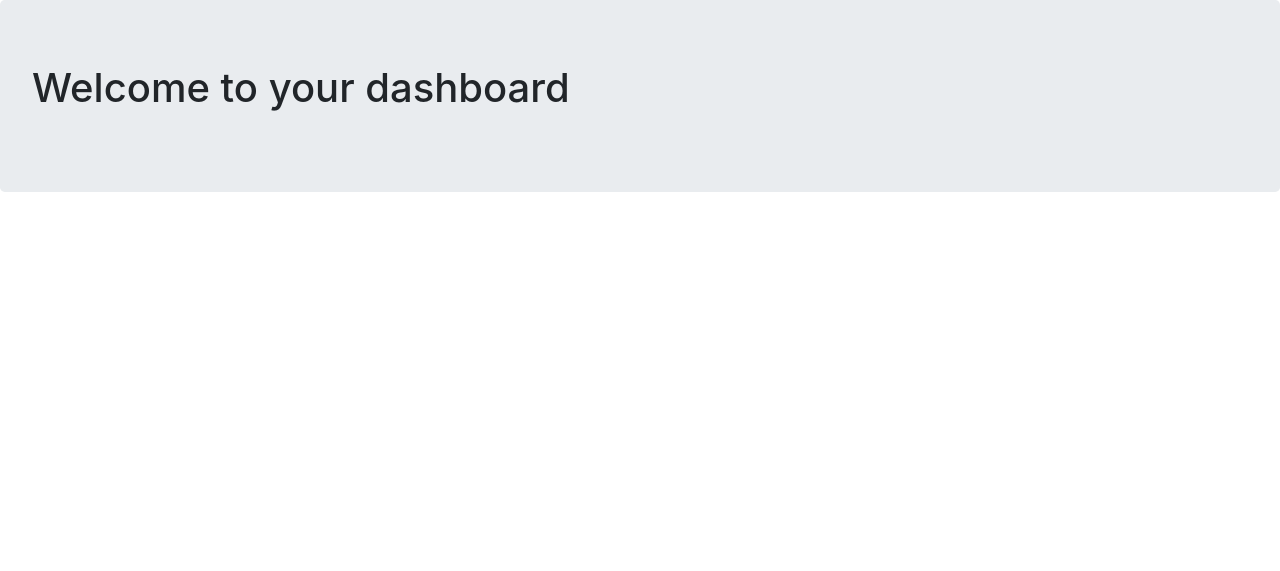
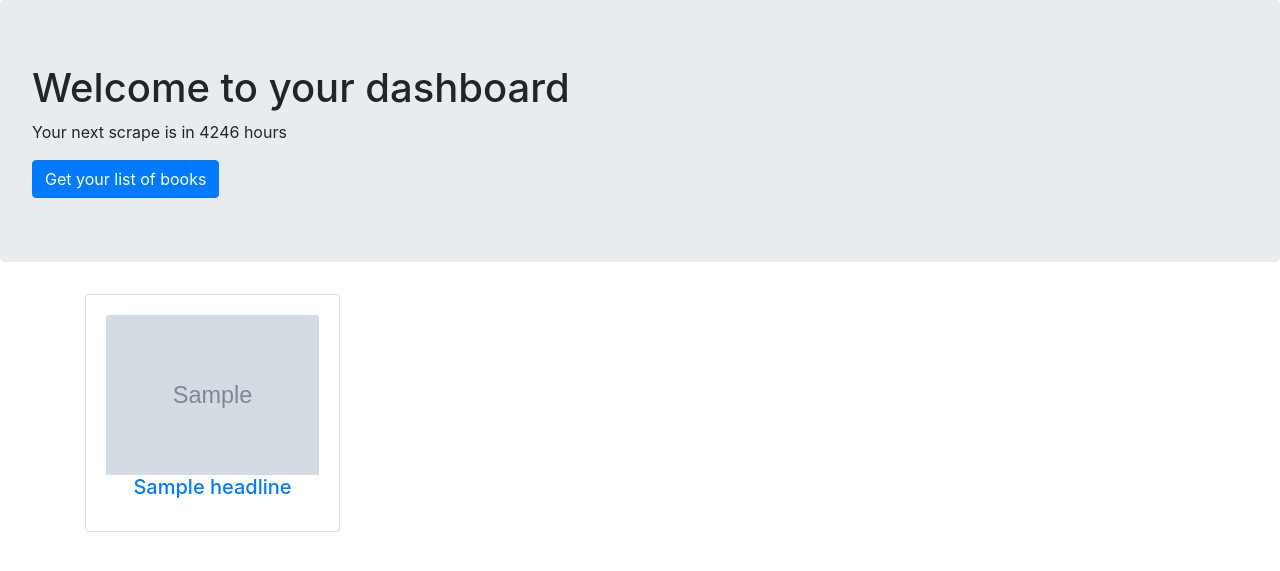
Before and after one commit to DuncanMoyo/Django-Dashboard, a Django app: page /home in a window 1280 px wide. Shown: the top 571 px of the page. Run offline with Django 3.2, Linux system fonts and the light colour scheme; a user stored in the database is signed in; tables that the repository leaves empty hold one stand-in row (values such as "Sample post"); grey boxes marked "Sample" are stand-in pictures; some libraries are stand-ins or nearby versions.

Commit message:
News List View Part 3

```diff
--- a/news/views.py
+++ b/news/views.py
@@ -74,9 +74,6 @@ def scrape(request):
       #              f.write(chunk)
 
        #  current_image_absolute_path = os.path.abspath(local_filename)
-    #           for chunk in r.iter_content(chunk_size=1024):
-      #              f.write(chunk)
-
 #        shutil.move(current_image_absolute_path, media_root)
 
         # end of stackoverflow solution
@@ -87,4 +84,4 @@ def scrape(request):
         new_headline.image = image_source
         new_headline.save()
 
-    return redirect('/')
+    return redirect('/home/')
--- a/templates/home.html
+++ b/templates/home.html
@@ -7,12 +7,27 @@
 <body>
 	<div class="jumbotron">
 		<h1>Welcome to your dashboard</h1>
-            <p>{% if hide_me == False %}Your next scrape is in {{ next_scrape }} hours</p>
+            <p>{% if hide_me == True %}Your next scrape is in {{ next_scrape }} hours</p>
             <form method="POST" action="{% url 'scrape' %}">
                 {% csrf_token %}
                 <button type="submit" class="btn btn-primary">Get your list of books</button>
             </form>
         {% endif %}
 	</div>
+
+    <div class="container">
+		<div class="row">
+			<div class="col-sm-3 text-center">
+			{% for object in object_list %}
+			<div class="card text-center" style="width: 100%;">
+				<div class="card-body">
+				<img class="card-img-top" src="{{ object.image.url }}">
+				<h5 class="card-title"><a href="{{ object.url }}">{{ object.title }}</a></h5>
+				</div>
+			</div>
+			{% endfor %}
+			</div>
+		</div>
+	</div>
 </body>
 </html>
```
